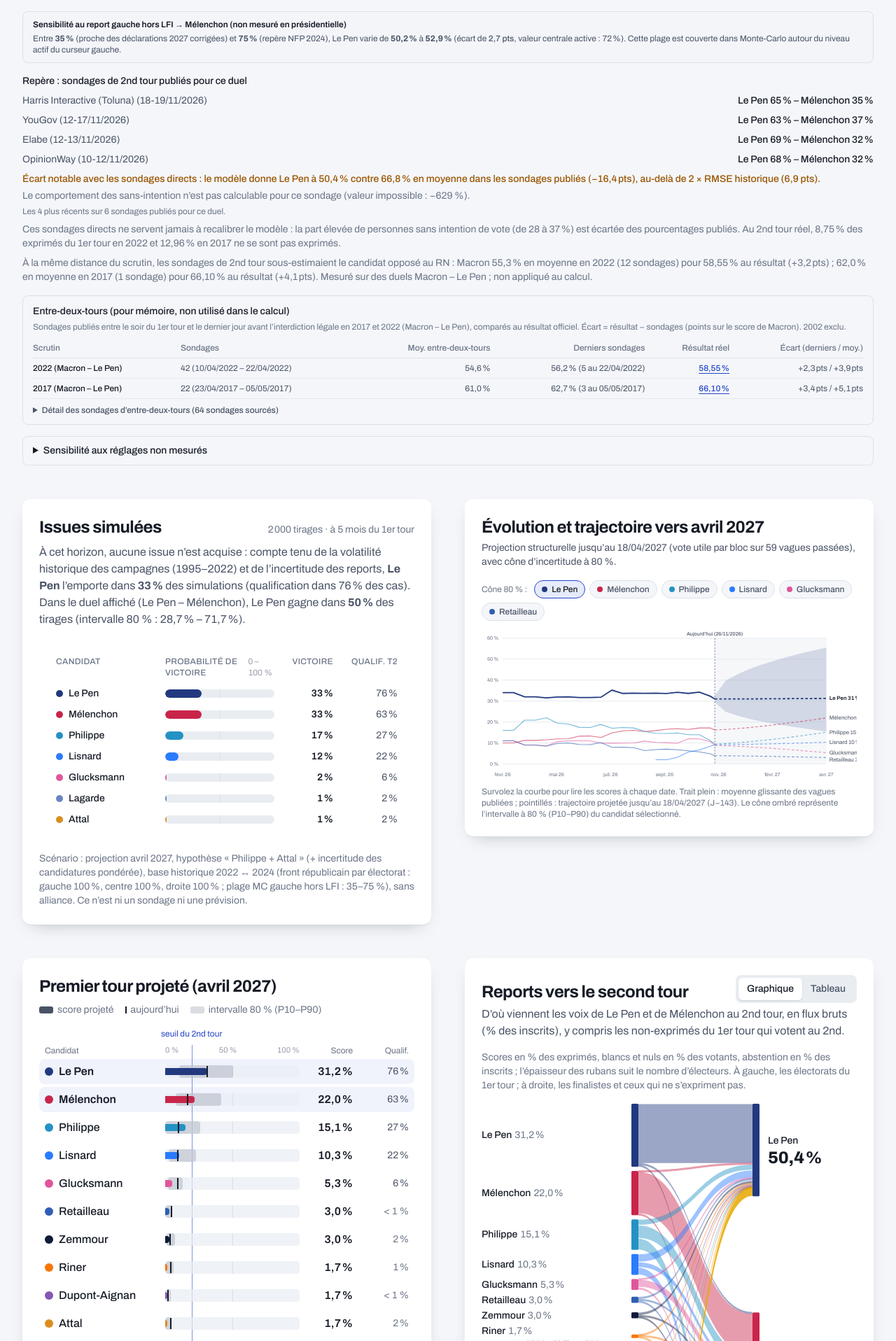
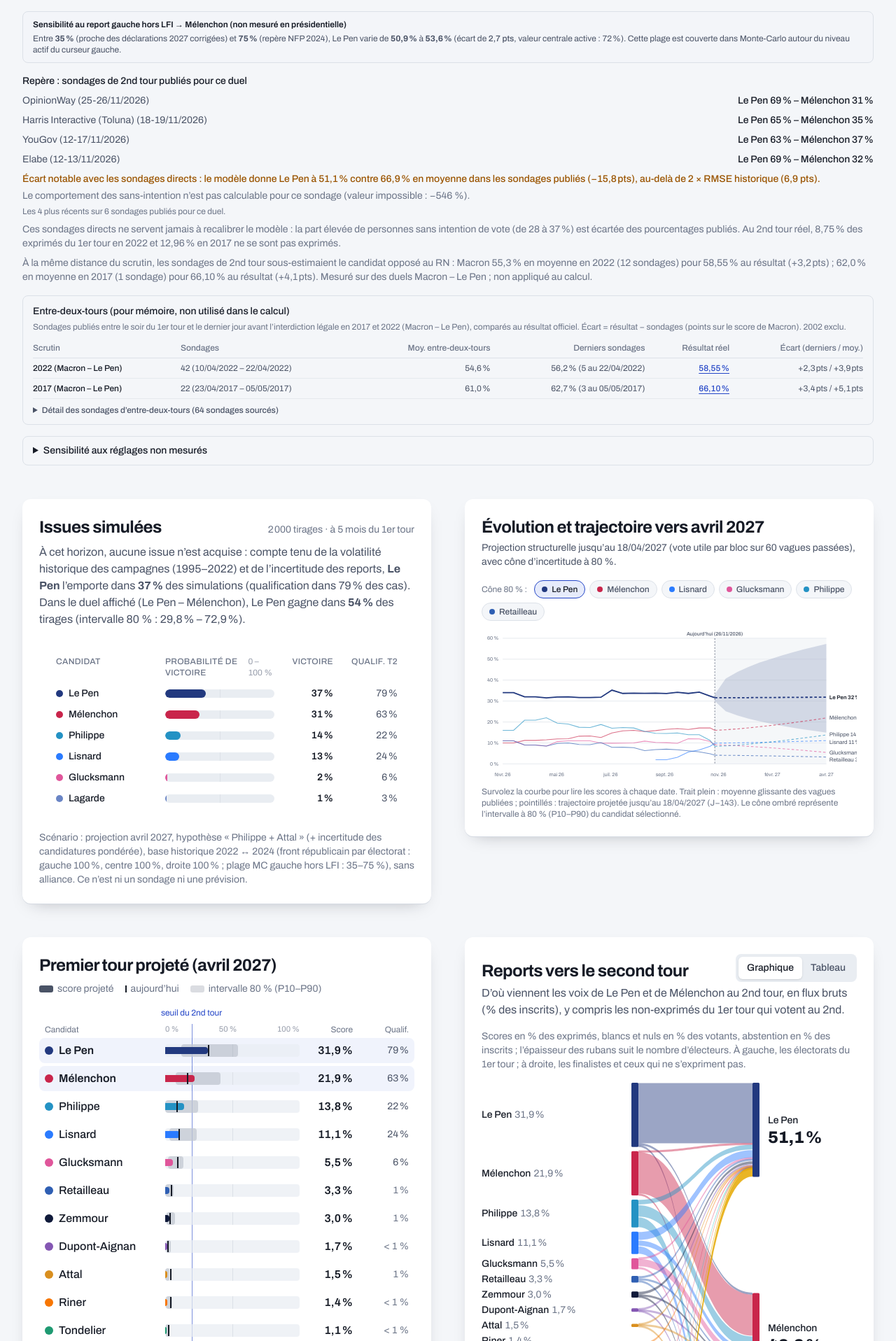
Before and after one commit to bpresles/simulateur2027, a React (Vite) app: page / in a window 1280 px wide. Shown: the part 1524-3440 px from the top of the page at 70% size. Built offline with nearby package versions, Linux system fonts and the light colour scheme.

Commit message:
fix(sync): accept OpinonWay typo for OpinionWay and sync polls

```diff
--- a/src/data/polls-history-2027.json
+++ b/src/data/polls-history-2027.json
@@ -1,6 +1,32 @@
 {
   "description": "Historique des vagues de sondages de 1er tour 2025–2027 (une seule hypothèse cohérente retenue par vague depuis la page Wikipedia « Liste de sondages sur l’élection présidentielle française de 2027 », exigeant la présence simultanée de Marine Le Pen et Jean-Luc Mélenchon et ≥ 75 % de masse simulée).",
   "polls": [
+    {
+      "id": "opinionway-20261126",
+      "institute": "OpinionWay",
+      "fieldwork": {
+        "start": "2026-11-25",
+        "end": "2026-11-26"
+      },
+      "sampleSize": 912,
+      "scores": {
+        "arthaud": 1,
+        "melenchon": 15.9,
+        "roussel": 2,
+        "tondelier": 1,
+        "glucksmann": 10,
+        "attal": 4,
+        "philippe": 8,
+        "villepin": 2,
+        "retailleau": 4,
+        "lisnard": 11.9,
+        "dupont-aignan": 2,
+        "lepen": 32.8,
+        "zemmour": 3,
+        "bouamrane": 0.5,
+        "riner": 2
+      }
+    },
     {
       "id": "harris-interactive-toluna-20261119",
       "institute": "Harris Interactive (Toluna)",
@@ -17,13 +43,13 @@
         "glucksmann": 11,
         "attal": 4,
         "philippe": 9,
+        "villepin": 1,
         "retailleau": 4,
         "lisnard": 11,
         "dupont-aignan": 1,
         "lepen": 31,
         "zemmour": 3,
-        "riner": 4,
-        "villepin": 1
+        "riner": 4
       }
     },
     {
@@ -42,13 +68,13 @@
         "glucksmann": 8.8,
         "attal": 3.9,
         "philippe": 6.9,
+        "villepin": 2,
         "retailleau": 5.9,
         "lisnard": 8.8,
         "dupont-aignan": 2,
         "lepen": 31.4,
         "zemmour": 2.9,
-        "riner": 2.9,
-        "villepin": 2
+        "riner": 2.9
       }
     },
     {
@@ -67,6 +93,7 @@
         "glucksmann": 8,
         "attal": 4.5,
         "philippe": 10,
+        "villepin": 1.5,
         "retailleau": 4,
         "lisnard": 8,
         "dupont-aignan": 1.5,
@@ -74,8 +101,7 @@
         "zemmour": 3,
         "polony": 1,
         "riner": 4,
-        "ruffin": 2,
-        "villepin": 1.5
+        "ruffin": 2
       }
     },
     {
@@ -144,6 +170,7 @@
         "glucksmann": 8,
         "attal": 2,
         "philippe": 8,
+        "villepin": 1,
         "retailleau": 5,
         "lisnard": 8,
         "dupont-aignan": 2,
@@ -153,8 +180,7 @@
         "lagarde": 8,
         "polony": 2.5,
         "riner": 2,
-        "ruffin": 1.5,
-        "villepin": 1
+        "ruffin": 1.5
       }
     },
     {
@@ -195,12 +221,12 @@
         "tondelier": 2,
         "glucksmann": 11,
         "philippe": 12,
+        "villepin": 2,
         "retailleau": 5,
         "lisnard": 9,
         "dupont-aignan": 1,
         "lepen": 34,
-        "zemmour": 3,
-        "villepin": 2
+        "zemmour": 3
       }
     },
     {
@@ -328,12 +354,12 @@
         "tondelier": 2,
         "glucksmann": 12,
         "philippe": 15,
+        "villepin": 1,
         "retailleau": 4,
         "lisnard": 7,
         "dupont-aignan": 1,
         "lepen": 33,
-        "zemmour": 5,
-        "villepin": 1
+        "zemmour": 5
       }
     },
     {
@@ -352,13 +378,13 @@
         "glucksmann": 12,
         "attal": 4,
         "philippe": 12,
+        "villepin": 1.5,
         "retailleau": 5.5,
         "lisnard": 5.5,
         "dupont-aignan": 1.5,
         "lepen": 34,
         "zemmour": 3,
-        "ruffin": 1.5,
-        "villepin": 1.5
+        "ruffin": 1.5
       }
     },
     {
@@ -376,11 +402,11 @@
         "tondelier": 3,
         "glucksmann": 15.5,
         "philippe": 16.5,
+        "villepin": 2,
         "retailleau": 7,
         "dupont-aignan": 2.5,
         "lepen": 32.5,
-        "zemmour": 3.5,
-        "villepin": 2
+        "zemmour": 3.5
       }
     },
     {
@@ -421,13 +447,13 @@
         "glucksmann": 12.1,
         "attal": 6.1,
         "philippe": 8.1,
+        "villepin": 1,
         "retailleau": 5.1,
         "lisnard": 4,
         "dupont-aignan": 2,
         "lepen": 35.4,
         "zemmour": 4,
-        "ruffin": 2,
-        "villepin": 1
+        "ruffin": 2
       }
     },
     {
@@ -446,13 +472,13 @@
         "glucksmann": 11.5,
         "attal": 5,
         "philippe": 13,
+        "villepin": 1.5,
         "retailleau": 5,
         "lisnard": 6,
         "dupont-aignan": 1,
         "lepen": 32,
         "zemmour": 3,
-        "ruffin": 2,
-        "villepin": 1.5
+        "ruffin": 2
       }
     },
     {
--- a/src/sync/feeds.ts
+++ b/src/sync/feeds.ts
@@ -43,7 +43,7 @@ const INSTITUTES: [RegExp, string][] = [
   [/ipsos|bva/i, 'Ipsos BVA'],
   [/elabe/i, 'Elabe'],
   [/odoxa/i, 'Odoxa'],
-  [/opinion\s*way/i, 'OpinionWay'],
+  [/opini?on\s*way/i, 'OpinionWay'],
   [/yougov/i, 'YouGov'],
   [/cluster\s*17/i, 'Cluster17'],
   [/verian|kantar/i, 'Verian'],
```
Also changed, not shown: src/data/polls-2027.json, 1 other file (tests, documents, lock files or other folders).
